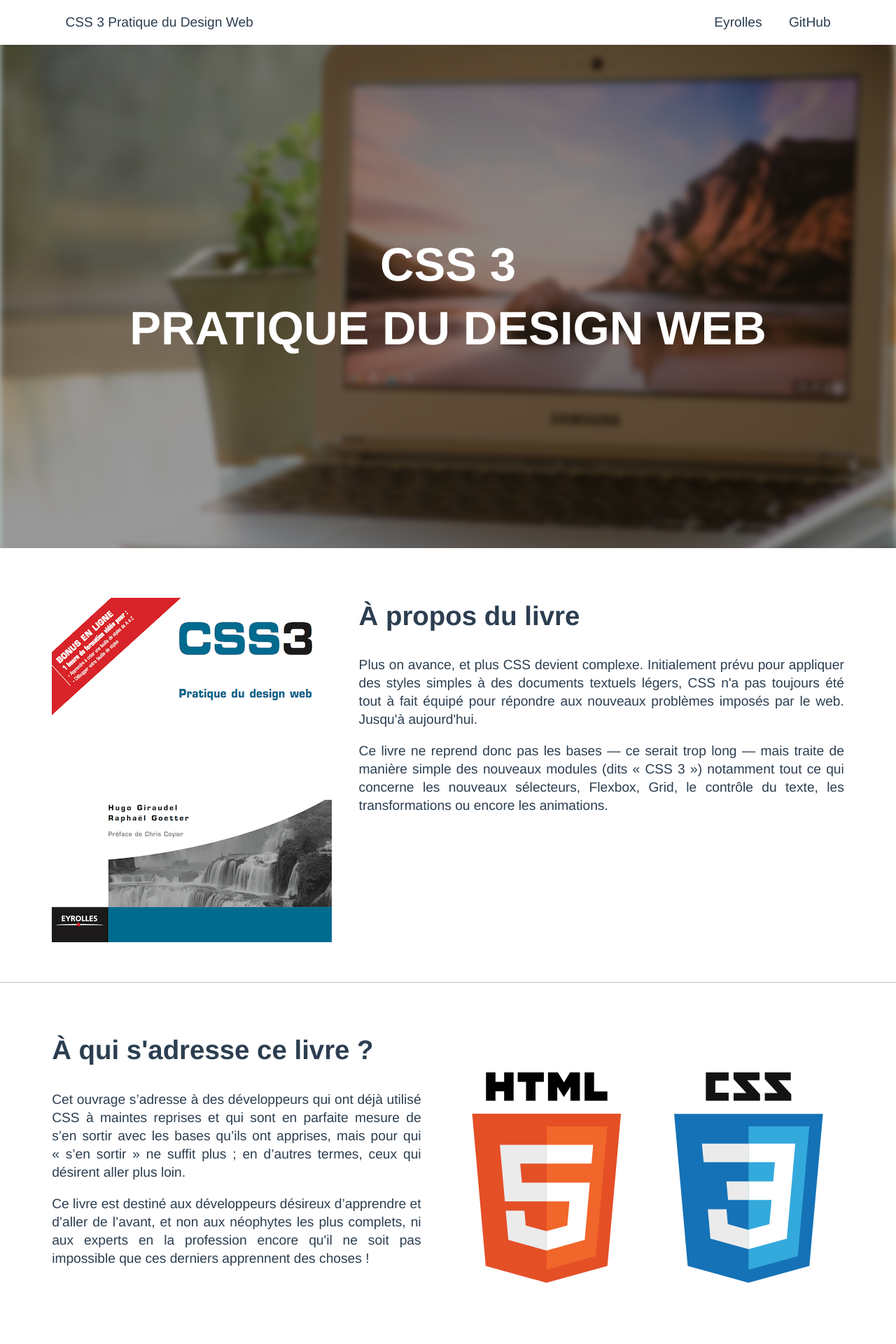
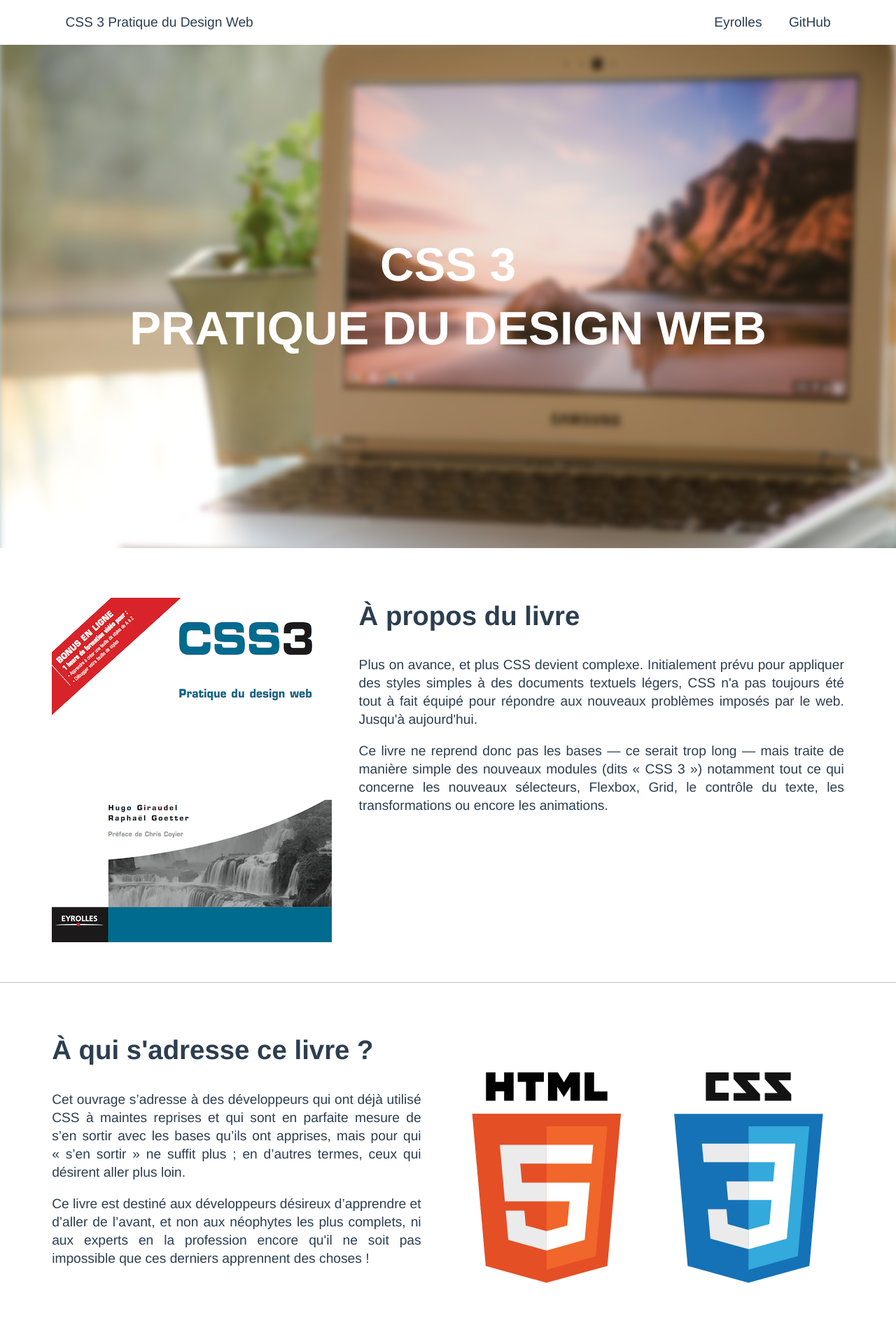
Before and after one commit to KittyGiraudel/css3-pratique, a Jekyll site: the page built from index.html, in a window 1280 px wide. Shown: the top 1920 px of the page at 70% size. Built offline with Jekyll 4.4.1, drawn with Linux system fonts in a browser that asks for light colours; some web fonts are replaced.

Commit message:
Improved header styles

```diff
--- a/_sass/partials/_header.scss
+++ b/_sass/partials/_header.scss
@@ -11,7 +11,7 @@
     right: -2em;
     bottom: -2em;
     left: -2em;
-    background: linear-gradient(rgba(black, .5), rgba(black, .5)), url('/assets/images/cover.jpg') no-repeat $grey;
+    background: linear-gradient(rgba(black, .15), rgba(black, .15)), url('/assets/images/cover.jpg') no-repeat $grey;
     background-attachment: fixed;
     background-size: cover;
     z-index: -1;
```
